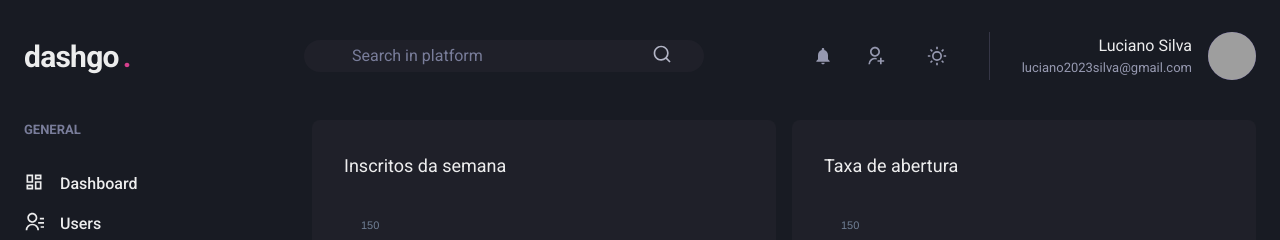
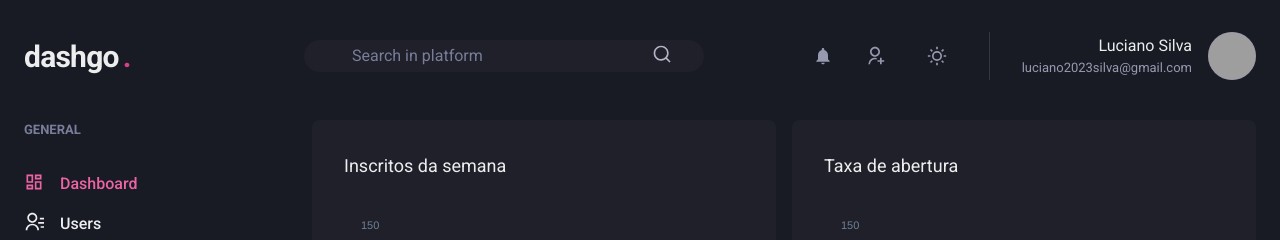
Before and after one commit to Luciano-Ferreira/Dashgo, a Next.js app: page /dashboard in a window 1280 px wide. Shown: the top 240 px of the page. Built offline with nearby package versions, Linux system fonts and the light colour scheme; grey boxes are pictures that could not be loaded.

Commit message:
ActiveLink

```diff
--- /dev/null
+++ b/src/components/ActiveLink.tsx
@@ -0,0 +1,39 @@
+import Link, { LinkProps } from 'next/link';
+import { useRouter } from 'next/router';
+import { cloneElement, ReactElement } from 'react'
+
+
+interface ActiveLinkProps extends LinkProps{
+  children: ReactElement;
+  shouldMatchExactHref?: boolean;
+}
+export function ActiveLink({
+  children,
+  shouldMatchExactHref = false,
+  ...rest
+}: ActiveLinkProps) {
+
+  const { asPath } = useRouter();
+
+  let isActive = false;
+
+  if (shouldMatchExactHref && (asPath === rest.href || asPath === rest.as)) {
+    isActive = true
+  }
+
+  if(!shouldMatchExactHref &&
+    (asPath.startsWith(String(rest.href)) ||
+    asPath.startsWith(String(rest.as)))) {
+      isActive = true;
+    }
+
+  return (
+    <Link
+      {...rest}
+    >
+      {cloneElement(children, {
+        color: isActive ? 'pink.400' : 'gray.50'
+      })}
+    </Link>
+  )
+}
--- a/src/components/Sidebar/NavLink.tsx
+++ b/src/components/Sidebar/NavLink.tsx
@@ -1,6 +1,6 @@
 import { Link as ChakraLink, Icon, Text, LinkProps as ChakraLinkProps } from '@chakra-ui/react';
 import { ElementType } from 'react';
-import Link from 'next/link';
+import { ActiveLink } from '../ActiveLink';
 
 interface NavLinkProps extends ChakraLinkProps {
   icon: ElementType;
@@ -10,11 +10,11 @@
 
 export function NavLink({ icon, children, href, ...rest }:NavLinkProps) {
   return (
-    <Link href={href} passHref>
+    <ActiveLink href={href} passHref>
       <ChakraLink display='flex' align='center' {...rest}>
         <Icon as={icon} fontSize='20' />
         <Text ml='4' fontWeight='medium'>{children}</Text>
       </ChakraLink>
-    </Link>
+    </ActiveLink>
   );
 }
```
